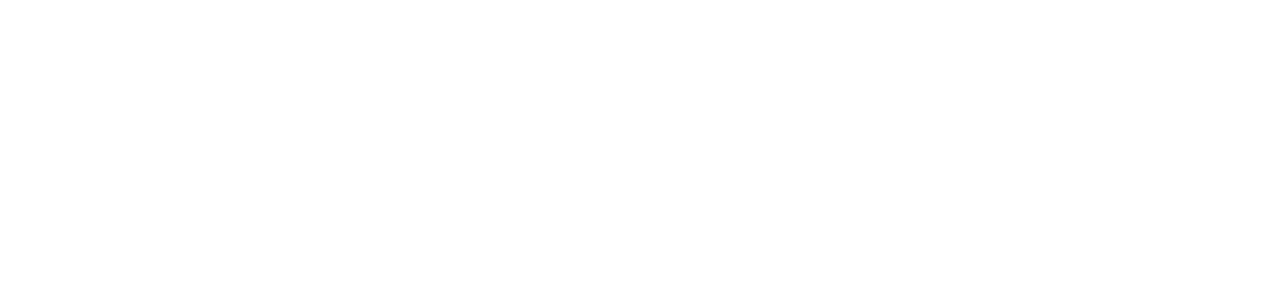
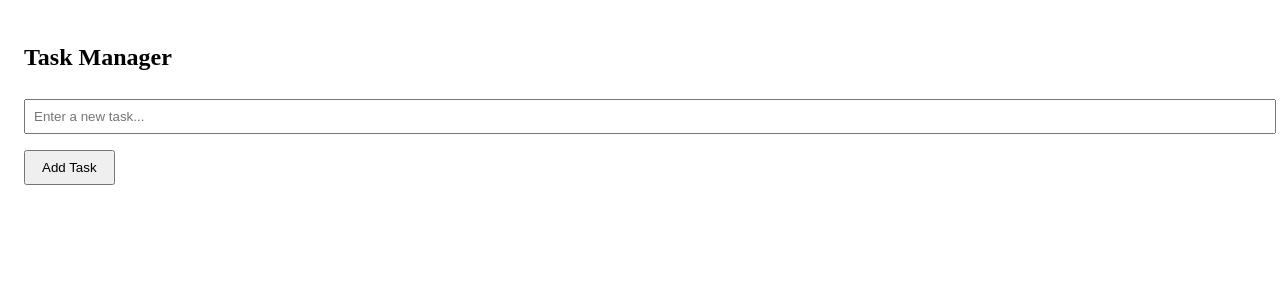
Before and after one commit to markneilcordero/nuxt_coding_challenge, a Nuxt app: page /hard_challenge_number_2 in a window 1280 px wide. Before the commit this address had no page. Shown: the top 300 px of the page. Built offline with nearby package versions, Linux system fonts and the light colour scheme.

Commit message:
Add hard_challenge_number_2.vue

```diff
--- /dev/null
+++ b/pages/hard_challenge_number_2.vue
@@ -0,0 +1,64 @@
+<template>
+    <div class="tasks-container">
+        <h2>Task Manager</h2>
+        <form @submit.prevent="addTask">
+            <input v-model="newTask" placeholder="Enter a new task..." />
+            <button type="submit">Add Task</button>
+        </form>
+
+        <ul>
+            <li v-for="task in tasks" :key="task.id">
+                <label>
+                    <input type="checkbox" v-model="task.completed" @change="saveTasks" />
+                    <span :class="{ completed: task.completed }">{{ task.text }}</span>
+                </label>
+                <button @click="deleteTask(task.id)">Delete</button>
+            </li>
+        </ul>
+    </div>
+</template>
+
+<script setup>
+import { ref, onMounted } from 'vue';
+
+const newTask = ref('');
+const tasks = ref([]);
+
+const addTask = () => {
+    if (!newTask.value.trim()) return;
+
+    tasks.value.push({
+        id: Date.now(),
+        text: newTask.value,
+        completed: false,
+    });
+
+    newTask.value = '';
+    saveTasks();
+};
+
+const deleteTask = (id) => {
+    tasks.value = tasks.value.filter(task => task.id !== id);
+    saveTasks();
+};
+
+const loadTasks = () => {
+    const savedTasks = localStorage.getItem('tasks');
+    if (savedTasks)
+    {
+        tasks.value = JSON.parse(savedTasks);
+    }
+};
+
+onMounted(loadTasks);
+</script>
+
+<style>
+.tasks-container {
+    padding: 1rem;
+}
+
+.completed {
+    text-decoration: line-through;
+}
+</style>
```
